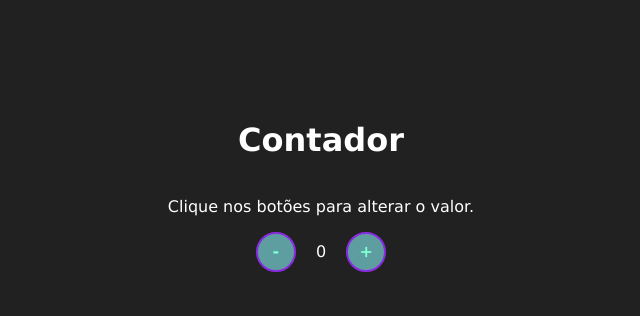
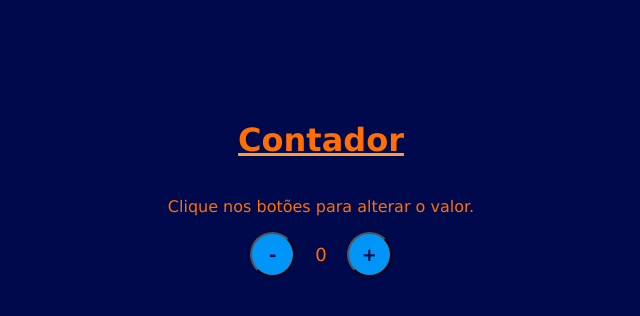
Before and after one commit to natasha9999/introducao-ao-javascript-DIO-, a plain HTML site: page criando-um-contador-DIO/index.html in a window 1280 px wide. Shown: the whole page, without its empty margins (319-959 px from the left). Drawn offline with Linux system fonts and the light colour scheme.

Commit message:
Exercício criando um contador versão final alteração no CSS

```diff
--- a/criando-um-contador-DIO/assets/css/style.css
+++ b/criando-um-contador-DIO/assets/css/style.css
@@ -3,26 +3,35 @@
 }
 
 body {
-    background-color: #212121;
+    background-color: #00094C;
     display: flex;
     align-items: center;
     justify-content: center;
     flex-direction: column;
     margin-top: 100px;
-    color: #ffffff;
+    color: #FF6F03;
+}
+
+h1 {
+    text-decoration-line: underline;
+    text-decoration-style: solid;
+    text-decoration-color: #fa9f37 ;
 }
 
 button {
-    background-color: cadetblue;
-    height: 40px;
-    width: 40px;
-    border: 2px solid blueviolet;
-    color: aquamarine;
+    background-color: #0095f6;
+    height: 45px;
+    width: 45px;
+    color: #00094C;
     border-radius: 50%;
-    font-size: 16px;
-    font-weight: 600;
+    font-size: 18px;
+    font-weight: 700;
     text-align: center;
     cursor: pointer;
+}
+
+button:hover {
+    background-color: #65b9f1;
 }
 
 #contador {
@@ -33,5 +42,5 @@ button {
     display: flex;
     align-items: center;
     margin: 0 20px;
-    font-size: 16px;
+    font-size: 18px;
 }
```
